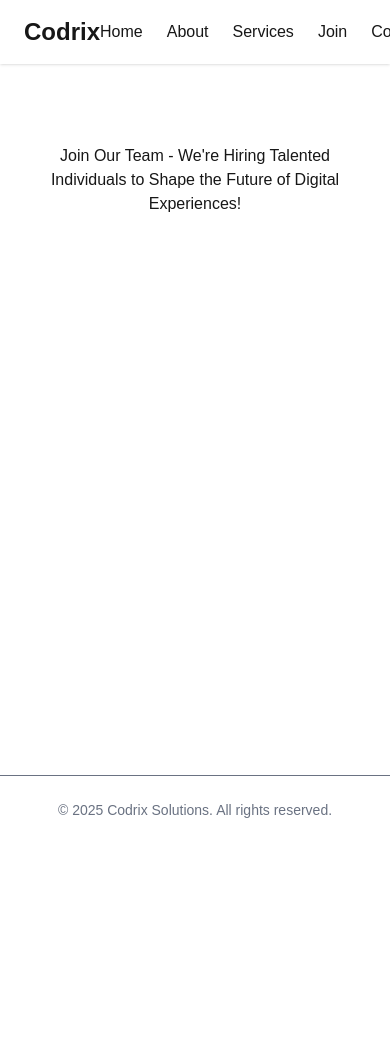
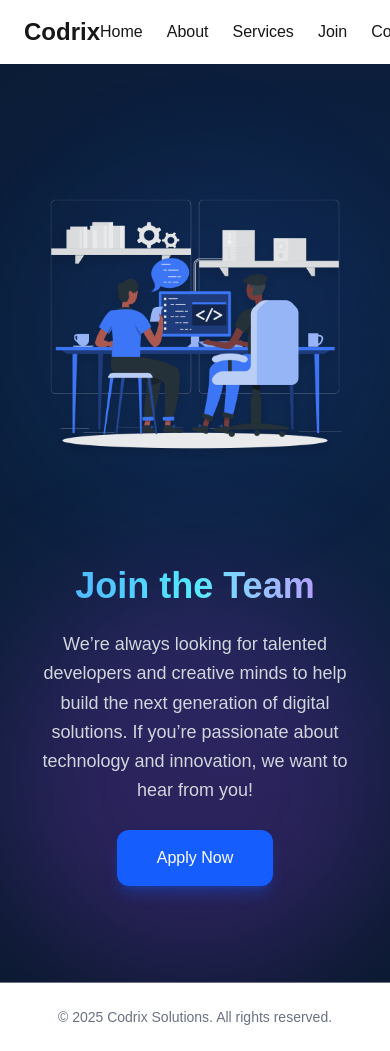
Before and after one commit to wolterbwambale/codrix_web, a Next.js app: page /join in a window 390 px wide. Shown: the top 1051 px of the page. Before the commit the page ends 844 px from the top, so only its background shows below. Built offline with nearby package versions, Linux system fonts and the light colour scheme.

Commit message:
feat(join-team): redesigned Join Team section - added tech illustration on the left - improved responsive grid layout - added hover and glow effects - optimized for mobile and dark theme

```diff
--- a/app/join/page.tsx
+++ b/app/join/page.tsx
@@ -1,11 +1,71 @@
 "use client";
+
 import { motion } from "framer-motion";
-export default function JoinPage() {
+import Image from "next/image";
+import Link from "next/link";
+
+export default function JoinTeamSection() {
   return (
-    <div className="max-w-3xl mx-auto py-20 px-6 text-center">
-      <h1>
-        Join Our Team - We're Hiring Talented Individuals to Shape the Future of Digital Experiences!
-      </h1>
-    </div>
-  )
+    <section
+      id="join"
+      className="relative py-24 px-6 bg-gradient-to-b from-[#0a192f] via-[#0b1e38] to-[#0a192f] text-white overflow-hidden"
+    >
+      {/* Background Accent */}
+      <div className="absolute inset-0 bg-[radial-gradient(circle_at_80%_20%,rgba(37,99,235,0.1),transparent_70%)] pointer-events-none"></div>
+
+      {/* Main Grid */}
+      <div className="relative z-10 max-w-6xl mx-auto grid lg:grid-cols-2 gap-16 items-center">
+        {/* Left: Illustration */}
+        <motion.div
+          initial={{ opacity: 0, x: -30 }}
+          whileInView={{ opacity: 1, x: 0 }}
+          transition={{ duration: 0.8 }}
+          viewport={{ once: true }}
+          className="flex justify-center"
+        >
+          <div className="relative w-full max-w-sm">
+            <div className="absolute inset-0 bg-blue-500/10 blur-3xl rounded-full animate-pulse"></div>
+            <Image
+              src="/images/join-team.png"
+              alt="Developers collaborating illustration"
+              width={480}
+              height={480}
+              className="relative z-10 rounded-2xl drop-shadow-lg opacity-95"
+            />
+          </div>
+        </motion.div>
+
+        {/* Right: Content */}
+        <motion.div
+          initial={{ opacity: 0, x: 30 }}
+          whileInView={{ opacity: 1, x: 0 }}
+          transition={{ duration: 0.8 }}
+          viewport={{ once: true }}
+          className="text-center lg:text-left space-y-6"
+        >
+          <h2 className="text-4xl md:text-5xl font-extrabold bg-gradient-to-r from-blue-400 via-cyan-300 to-purple-400 bg-clip-text text-transparent">
+            Join the Team
+          </h2>
+
+          <p className="text-gray-300 text-lg leading-relaxed">
+            We’re always looking for talented developers and creative minds to
+            help build the next generation of digital solutions. If you’re
+            passionate about technology and innovation, we want to hear from
+            you!
+          </p>
+
+          <Link
+            href="https://codrix.com"
+            target="_blank"
+            className="inline-block bg-blue-600 hover:bg-blue-700 text-white px-10 py-4 rounded-xl font-medium shadow-lg shadow-blue-600/30 transition-all hover:scale-105"
+          >
+            Apply Now
+          </Link>
+        </motion.div>
+      </div>
+
+      {/* Decorative Glow */}
+      <div className="absolute bottom-0 left-1/2 -translate-x-1/2 w-[400px] h-[400px] bg-purple-500/20 rounded-full blur-3xl"></div>
+    </section>
+  );
 }
```
Also changed, not shown: public/images/join-team.png (added).
